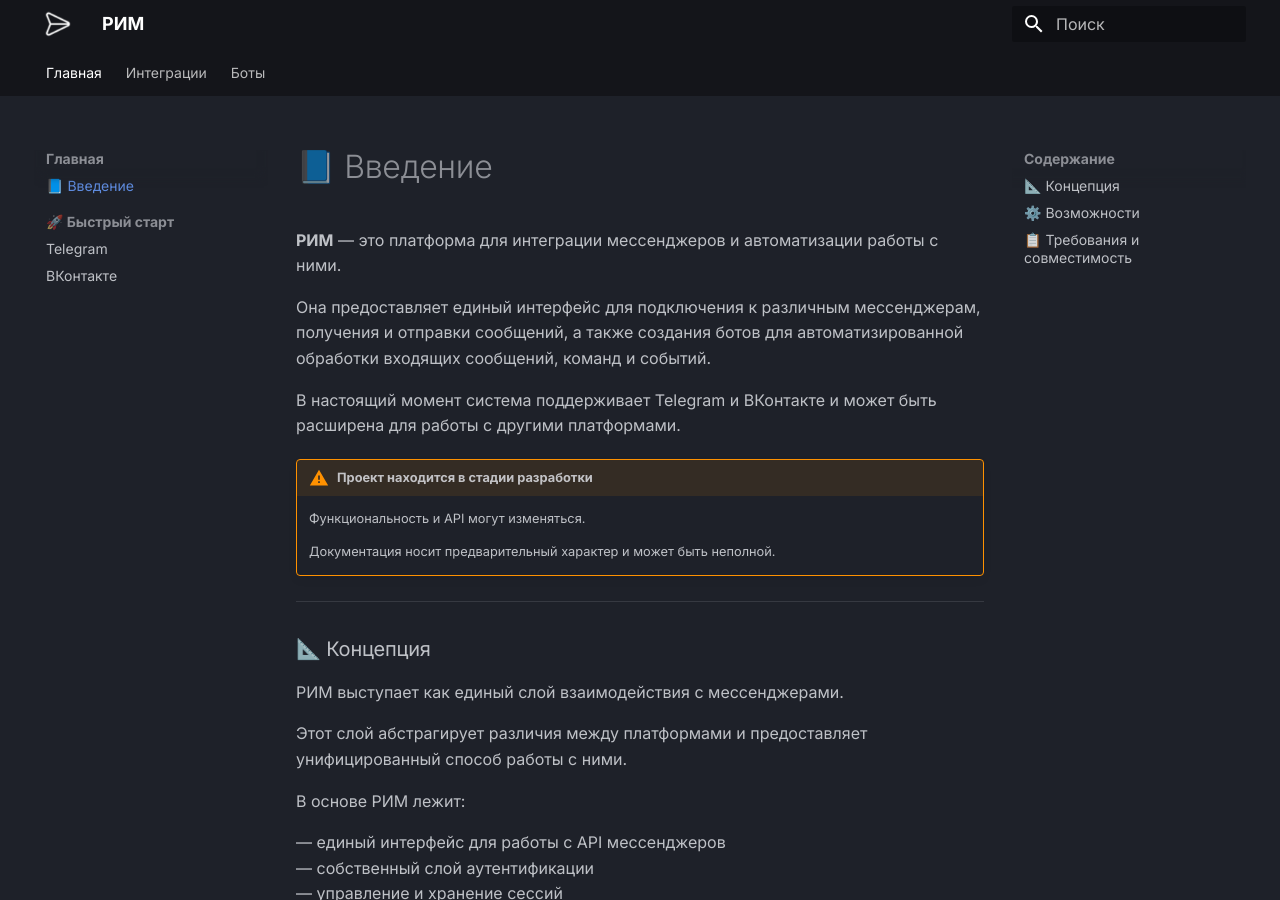
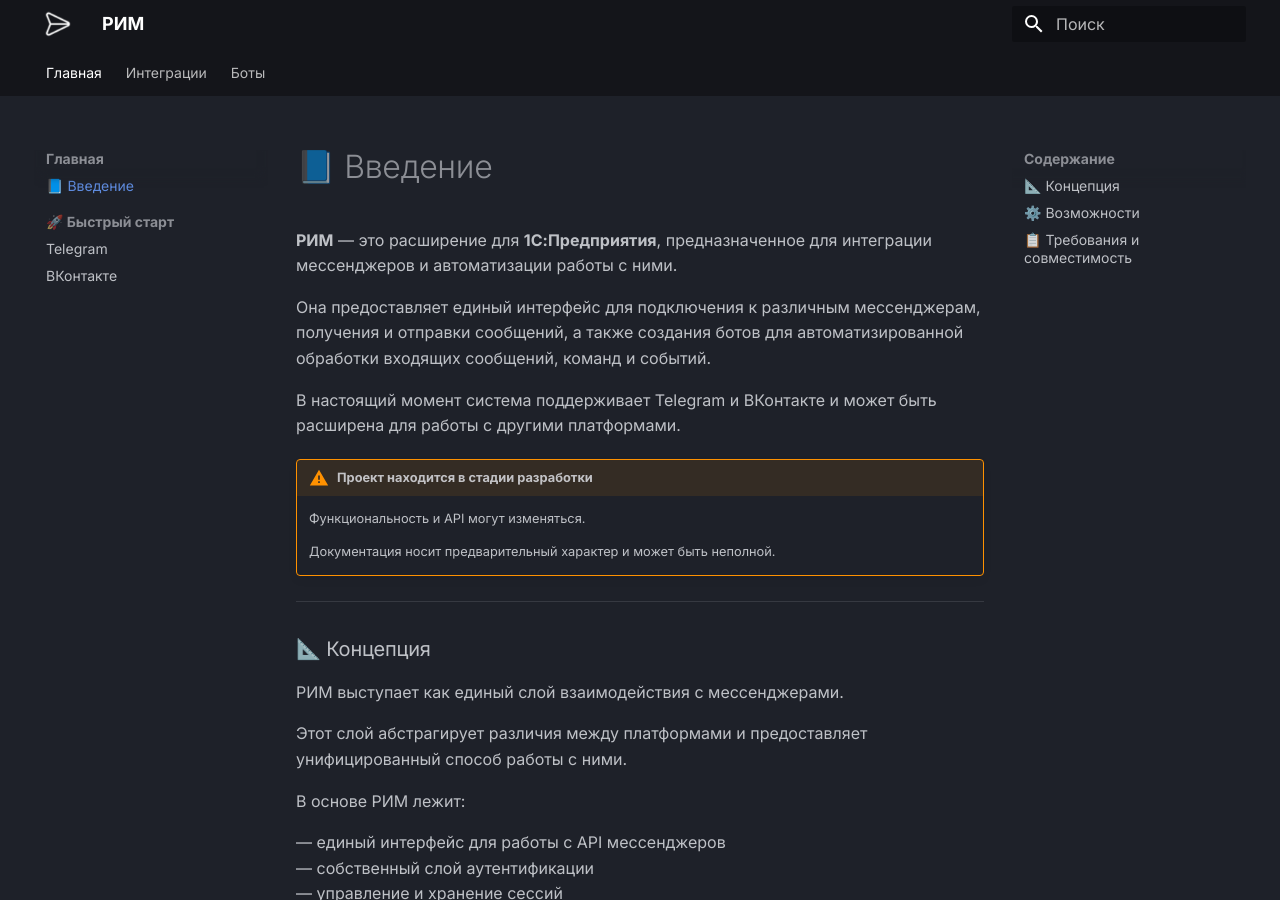
Before and after one commit to zmaxb/rim-docs, an MkDocs documentation site: the page built from docs/index.md, in a window 1280 px wide and 900 px high. Built offline with MkDocs 1.6.1 and Material for MkDocs 9.7.7, drawn with Linux system fonts in a browser that asks for light colours.

Commit message:
docs: update wording

```diff
--- a/docs/index.md
+++ b/docs/index.md
@@ -1,4 +1,4 @@
-**РИМ** — это платформа для интеграции мессенджеров и автоматизации работы с ними.
+**РИМ** — это расширение для **1С:Предприятия**, предназначенное для интеграции мессенджеров и автоматизации работы с ними.
 
 Она предоставляет единый интерфейс для подключения к различным мессенджерам, получения и отправки сообщений, а также создания ботов для автоматизированной обработки входящих сообщений, команд и событий.
 
@@ -53,6 +53,6 @@
 
 Тестирование выполнялось на следующих конфигурациях:
 
-| Конфигурация | Версия |
-|---|---|
+| Конфигурация         | Версия      |
+|----------------------|-------------|
 | Управление торговлей | 11.5.25.109 |
--- a/mkdocs.yml
+++ b/mkdocs.yml
@@ -58,7 +58,6 @@ nav:
       - 📘 Введение: integrations/index.md
       - 🏗️ Архитектура: integrations/architecture.md
       - 🔐 Управление доступом: integrations/access-control.md
-      - ⚙️ Настройки интеграций: integrations/settings.md
       - 🧩 Создание интеграции: integrations/create-integration.md
   - Боты:
       - 🚧 В разработке: bots/index.md
```
Also changed, not shown: docs/integrations/settings.md (deleted, +0 -3 lines).
